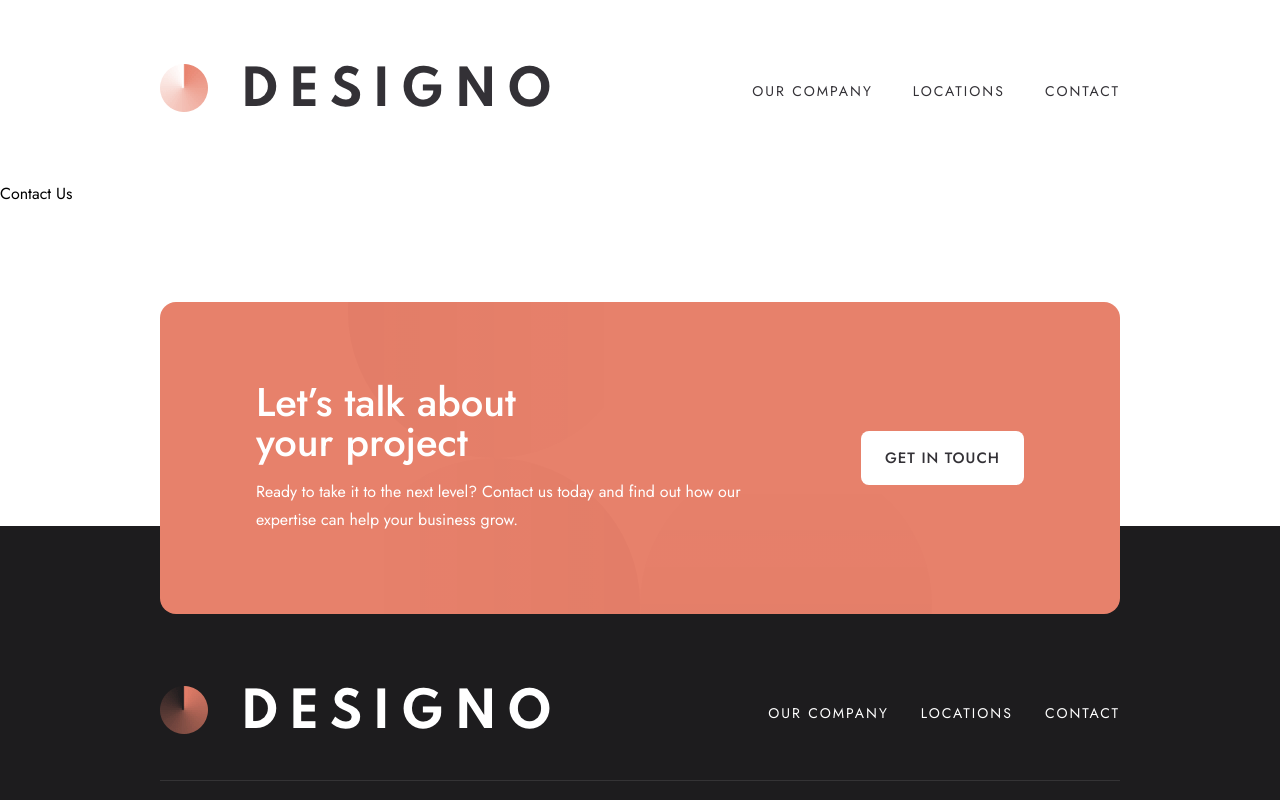
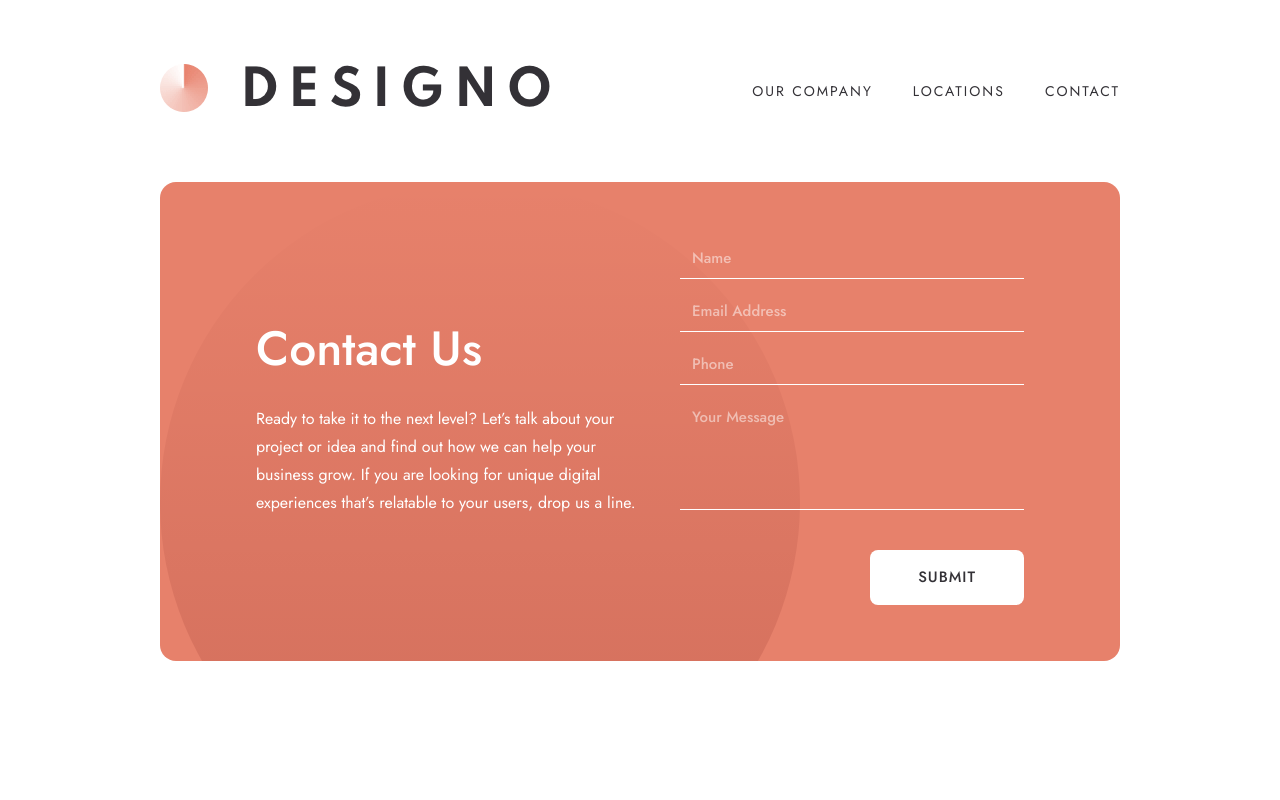
Before and after one commit to arpit8392/fem-challenge-37-designo-multi-page-website, a Next.js app: page /contact in a window 1280 px wide. Shown: the top 800 px of the page. Built offline with nearby package versions, Linux system fonts and the light colour scheme.

Commit message:
Contact Us

```diff
--- a/app/contact/page.tsx
+++ b/app/contact/page.tsx
@@ -1,4 +1,29 @@
+import ContactUsForm from '@/components/contact-us-form'
+import LocationsList from '@/components/locations-list'
+
 const ContactPage = () => {
-	return <main>Contact Us</main>
+	return (
+		<main className='flex flex-col gap-40 md:px-10 lg:px-40'>
+			<section className='flex flex-col gap-12 bg-peach bg-contact-mobile px-6 py-20 text-white md:gap-10 md:rounded-2xl md:bg-contact-desktop md:bg-left-top md:bg-no-repeat md:px-14 md:py-20 lg:flex-row lg:px-24 lg:py-14'>
+				<div className='flex flex-col items-center gap-6 text-center md:items-start md:gap-8 md:text-left lg:w-1/2 lg:justify-center '>
+					<h1 className='text-[32px]/[36px] font-medium md:text-[48px]/[48px]'>
+						Contact Us
+					</h1>
+					<p className='text-[15px]/[25px] md:text-base/7 lg:max-w-sm'>
+						Ready to take it to the next level? Let’s talk about your project or
+						idea and find out how we can help your business grow. If you are
+						looking for unique digital experiences that’s relatable to your
+						users, drop us a line.
+					</p>
+				</div>
+				<div className='lg:flex-1'>
+					<ContactUsForm />
+				</div>
+			</section>
+			<section>
+				<LocationsList />
+			</section>
+		</main>
+	)
 }
 export default ContactPage
--- a/components/common-cta.tsx
+++ b/components/common-cta.tsx
@@ -13,7 +13,7 @@ const CTA = () => {
 						how our expertise can help your business grow.
 					</p>
 				</div>
-				<CTAButton href='#' label='Get in Touch' />
+				<CTAButton href='/contact' label='Get in Touch' />
 			</div>
 		</section>
 	)
--- /dev/null
+++ b/components/contact-us-form.tsx
@@ -0,0 +1,153 @@
+'use client'
+
+import { useForm } from 'react-hook-form'
+import { yupResolver } from '@hookform/resolvers/yup'
+import * as yup from 'yup'
+
+import ErrorIcon from '@/public/assets/contact/desktop/icon-error.svg'
+import Image from 'next/image'
+
+const schema = yup
+	.object({
+		name: yup.string().required("Can't be empty"),
+		email: yup
+			.string()
+			.email('Please provide a valid email')
+			.required("Can't be empty"),
+		phone: yup.string().required("Can't be empty"),
+		message: yup.string().required("Can't be empty"),
+	})
+	.required()
+
+type FormData = yup.InferType<typeof schema>
+
+const ContactUsForm = () => {
+	const {
+		register,
+		handleSubmit,
+		formState: { errors },
+	} = useForm({
+		resolver: yupResolver(schema),
+	})
+
+	const onSubmit = (data: FormData) => console.log(data)
+
+	return (
+		<form
+			onSubmit={handleSubmit(onSubmit)}
+			noValidate
+			className='flex flex-col gap-3'>
+			<div className='flex flex-row items-center justify-between'>
+				<input
+					type='text'
+					id='name'
+					autoComplete='off'
+					aria-invalid={errors.name ? 'true' : 'false'}
+					{...register('name')}
+					className='flex-1 border border-l-0 border-r-0 border-t-0 border-b-white bg-inherit text-[15px] font-medium text-white  placeholder:text-white/50 focus:border-white focus:outline-none focus:ring-0'
+					placeholder='Name'
+				/>
+				<label htmlFor='name' className='sr-only'>
+					Name
+				</label>
+				{errors.name?.message && (
+					<div className='flex items-center gap-2 border-b border-white py-[6px]'>
+						<span role='alert' className='text-xs/7 italic '>
+							{errors.name?.message}
+						</span>
+						<Image
+							src={ErrorIcon}
+							alt='Error Icon'
+							className='w-auto object-contain'
+						/>
+					</div>
+				)}
+			</div>
+
+			<div className='flex flex-row items-center justify-between'>
+				<input
+					type='email'
+					id='email'
+					autoComplete='off'
+					aria-invalid={errors.email ? 'true' : 'false'}
+					{...register('email')}
+					className='flex-1 border border-l-0 border-r-0 border-t-0 border-b-white bg-inherit text-[15px] font-medium text-white  placeholder:text-white/50 focus:border-white focus:outline-none focus:ring-0'
+					placeholder='Email Address'
+				/>
+				<label htmlFor='Email Address' className='sr-only'>
+					Name
+				</label>
+				{errors.email?.message && (
+					<div className='flex items-center gap-2 border-b border-white py-[6px]'>
+						<span role='alert' className='text-xs/7 italic'>
+							{errors.email?.message}
+						</span>
+						<Image
+							src={ErrorIcon}
+							alt='Error Icon'
+							className='w-auto object-contain'
+						/>
+					</div>
+				)}
+			</div>
+			<div className='flex flex-row items-center justify-between'>
+				<input
+					type='tel'
+					id='phone'
+					autoComplete='off'
+					aria-invalid={errors.phone ? 'true' : 'false'}
+					{...register('phone')}
+					className='flex-1 border border-l-0 border-r-0 border-t-0 border-b-white bg-inherit text-[15px] font-medium text-white  placeholder:text-white/50 focus:border-white focus:outline-none focus:ring-0'
+					placeholder='Phone'
+				/>
+				<label htmlFor='phone' className='sr-only'>
+					Phone
+				</label>
+				{errors.phone?.message && (
+					<div className='flex items-center gap-2 border-b border-white py-[6px]'>
+						<span role='alert' className='text-xs/7 italic'>
+							{errors.phone?.message}
+						</span>
+						<Image
+							src={ErrorIcon}
+							alt='Error Icon'
+							className='w-auto object-contain'
+						/>
+					</div>
+				)}
+			</div>
+			<div className='flex flex-row items-center justify-between'>
+				<textarea
+					id='message'
+					autoComplete='off'
+					rows={4}
+					aria-invalid={errors.message ? 'true' : 'false'}
+					{...register('message')}
+					className='flex-1 resize-none border border-l-0 border-r-0 border-t-0 border-b-white bg-inherit text-[15px] font-medium text-white  placeholder:text-white/50 focus:border-white focus:outline-none focus:ring-0'
+					placeholder='Your Message'
+				/>
+				<label htmlFor='message' className='sr-only'>
+					Your Message
+				</label>
+				{errors.message?.message && (
+					<div className='flex items-center gap-2 self-end border-b border-white py-[6px]'>
+						<span role='alert' className='text-xs/7 italic'>
+							{errors.message?.message}
+						</span>
+						<Image
+							src={ErrorIcon}
+							alt='Error Icon'
+							className='w-auto object-contain'
+						/>
+					</div>
+				)}
+			</div>
+			<button
+				type='submit'
+				className='mt-7 self-center rounded-lg bg-white px-12 py-4 text-[15px] font-medium uppercase tracking-[1px] text-darkGrey hover:bg-lightPeach hover:text-white lg:self-end'>
+				Submit
+			</button>
+		</form>
+	)
+}
+export default ContactUsForm
--- a/tailwind.config.js
+++ b/tailwind.config.js
@@ -23,6 +23,10 @@ module.exports = {
 				'three-circles':
 					'url("/assets/shared/desktop/bg-pattern-three-circles.svg")',
 				leaf: 'url("/assets/shared/desktop/bg-pattern-leaf.svg")',
+				'contact-mobile':
+					'url("/assets/contact/mobile/bg-pattern-hero-contact-mobile.svg")',
+				'contact-desktop':
+					'url("/assets/contact/desktop/bg-pattern-hero-desktop.svg")',
 			},
 		},
 	},
```
